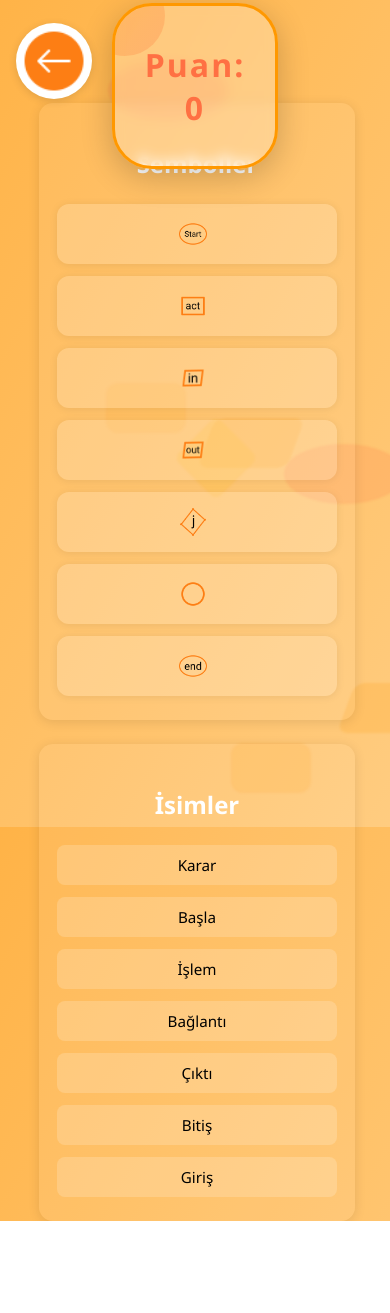
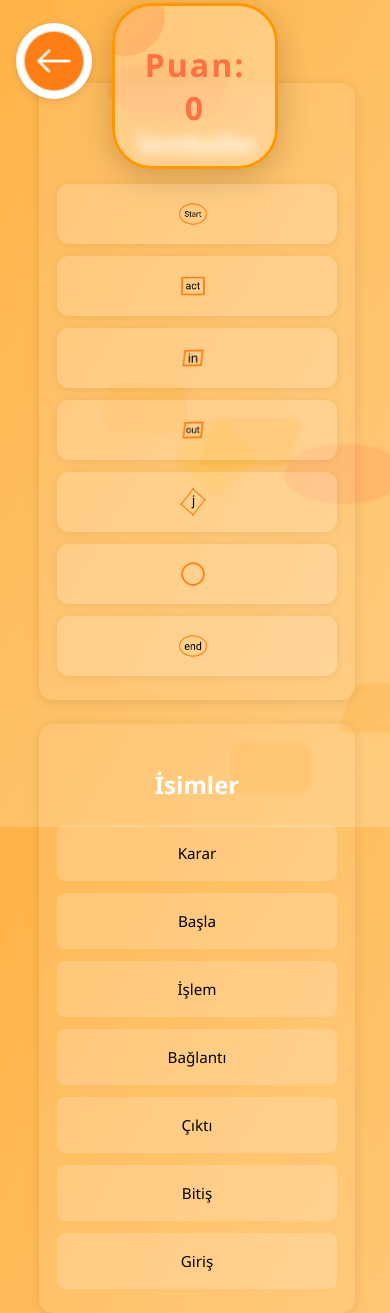
Before and after one commit to oguuzw/YgtMiniOyunlar, a plain HTML site: page docs/flowchart.html in a window 390 px wide. Shown: the part 17-1330 px from the top of the page. Before the commit the page ends 1238 px from the top, so only its background shows below. Drawn offline with Linux system fonts and the light colour scheme.

Commit message:
telefon 6

```diff
--- a/docs/styles/flowchart.css
+++ b/docs/styles/flowchart.css
@@ -54,8 +54,31 @@ html, body {
 
 @media (max-width: 600px) {
     .flowchart-container {
-        min-height: 100vh;
-        padding-bottom: 32px;
+        width: 98vw;
+        max-width: 100vw;
+        gap: 12px;
+        padding-top: 60px;
+    }
+    .column {
+        min-width: unset;
+        max-width: unset;
+        padding: 16px 6px;
+    }
+    .box {
+        font-size: 1.25rem;
+        min-width: 80px;
+        min-height: 56px;
+        padding: 18px 8px;
+    }
+    #image-boxes, #name-boxes {
+        gap: 10px;
+    }
+    #home-btn {
+        top: 12px;
+        left: 8px;
+        width: 48px;
+        height: 48px;
+        padding: 3px;
     }
 }
 
```
